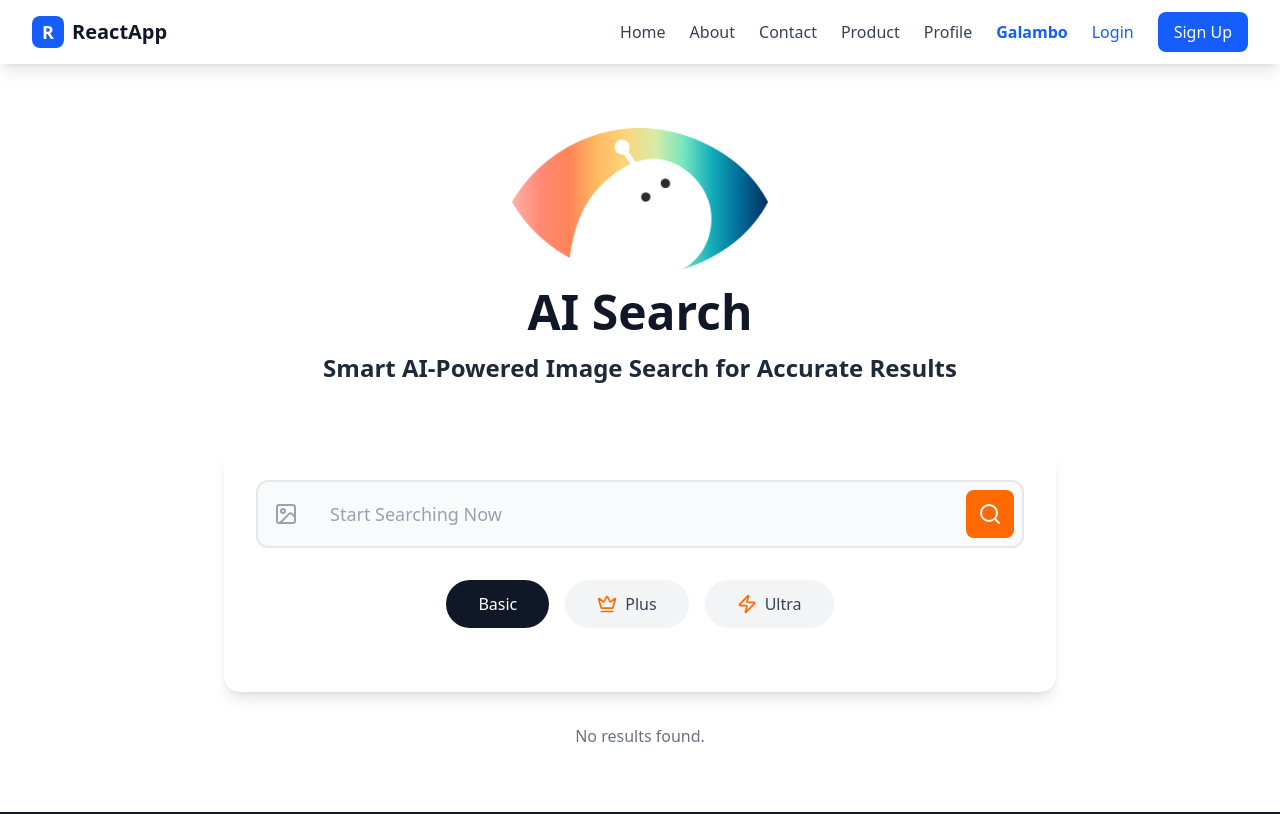
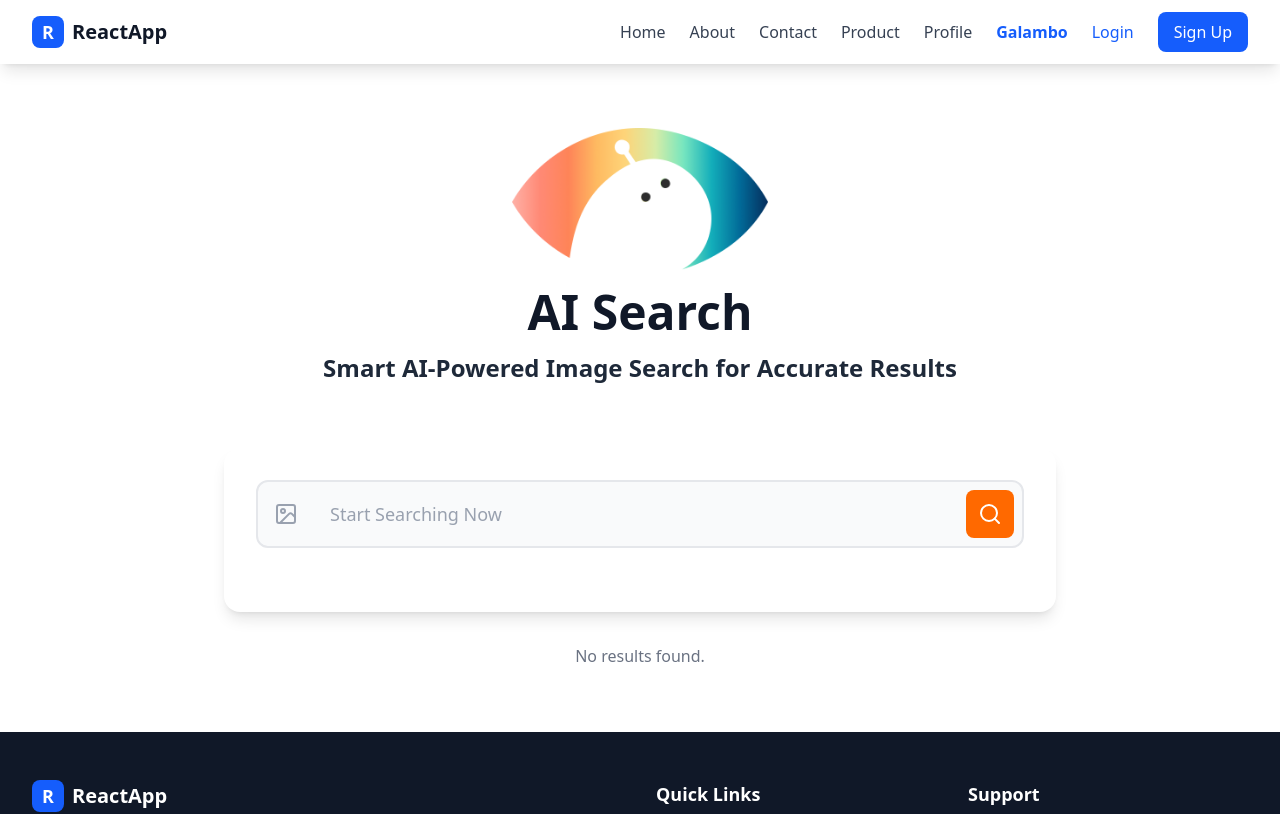
Before and after one commit to msaShahid/mega_project, a React (Vite) app in the folder react-router/: page /galambo in a window 1280 px wide. Shown: the top 814 px of the page. Built offline with nearby package versions, Linux system fonts and the light colour scheme.

Commit message:
`Refactor: search page`

```diff
--- a/react-router/src/pages/Galambo.jsx
+++ b/react-router/src/pages/Galambo.jsx
@@ -90,19 +90,7 @@ const Galambo = () => {
                         </div>
                     </div>
 
-                    <div className="flex justify-center space-x-4 mb-8">
-                        <button className="bg-gray-900 text-white px-8 py-3 rounded-full font-medium hover:bg-gray-800 transition-colors">
-                            Basic
-                        </button>
-                        <button className="bg-gray-100 text-gray-700 px-8 py-3 rounded-full font-medium hover:bg-gray-200 transition-colors flex items-center space-x-2">
-                            <Crown className="text-orange-500" size={20} />
-                            <span>Plus</span>
-                        </button>
-                        <button className="bg-gray-100 text-gray-700 px-8 py-3 rounded-full font-medium hover:bg-gray-200 transition-colors flex items-center space-x-2">
-                            <Zap className="text-orange-500" size={20} />
-                            <span>Ultra</span>
-                        </button>
-                    </div>
+
                 </div>
 
 
```
